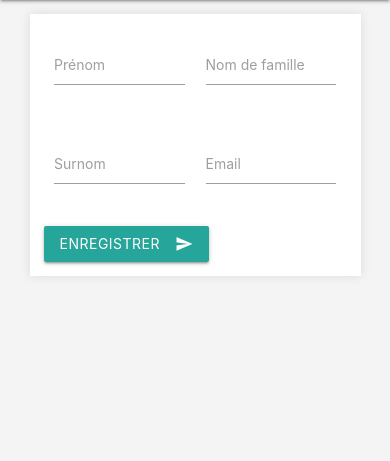
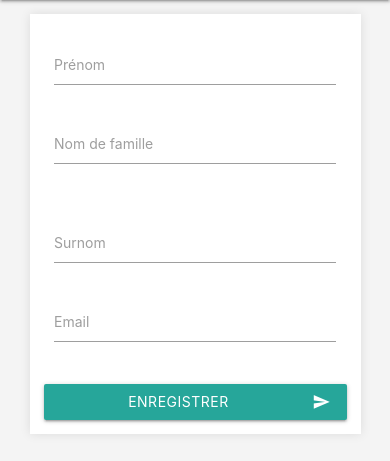
Before and after one commit to LAP-Arcade/lapadmin, a Flask app: template app/templates/visitor_edit.html.j2 in a window 390 px wide. Shown: the part 56-517 px from the top of the page. Run offline with Flask 3, Linux system fonts and the light colour scheme; the template is opened without the code that fills it: values that come from a table or form of the project are taken from there, others are empty; parts of the project's set-up code (start-up, migrations or seed data) failed here and were passed over.

Commit message:
feat(visitor-edit): improve responsive

```diff
--- a/app/templates/visitor_edit.html.j2
+++ b/app/templates/visitor_edit.html.j2
@@ -1,5 +1,24 @@
 {% extends "base.html.j2" %}
 {% set page_title = title if title else "Éditer " ~ visitor.nick %}
+
+{% block styles %}
+<style>
+    @media only screen and (max-width: 600px) {
+        .form-actions {
+            display: flex;
+            flex-direction: column;
+        }
+
+        .form-actions .btn {
+            width: 100%;
+        }
+
+        .form-actions .btn + .btn {
+            margin-top: 8px;
+        }
+    }
+</style>
+{% endblock styles %}
 
 {% block content %}
 
@@ -15,26 +34,27 @@
     <form method="post" action="." class="widget">
         {{ form.hidden_tag() }}
         <div class="row">
-            <div class="input-field col s6">
+            <div class="input-field col s12 m6">
                 {{ form.first_name.label }}
                 {{ form.first_name }}
             </div>
-            <div class="input-field col s6">
+            <div class="input-field col s12 m6">
                 {{ form.last_name.label }}
                 {{ form.last_name }}
             </div>
         </div>
         <div class="row">
-            <div class="input-field col s6">
+            <div class="input-field col s12 m6">
                 {{ form.nick.label }}
                 {{ form.nick }}
             </div>
-            <div class="input-field col s6">
+            <div class="input-field col s12 m6">
                 {{ form.email.label }}
                 {{ form.email }}
             </div>
         </div>
 
+        <div class="form-actions">
             <button class="btn waves-effect waves-light" type="submit" name="action">Enregistrer
                 <i class="material-icons right">send</i>
             </button>
@@ -44,6 +64,7 @@
                 <i class="material-icons right">delete</i>
             </a>
             {% endif %}
+        </div>
     </form>
 </div>
 {% endblock content %}
```
Lines whose indentation alone changed are shown as unchanged.
